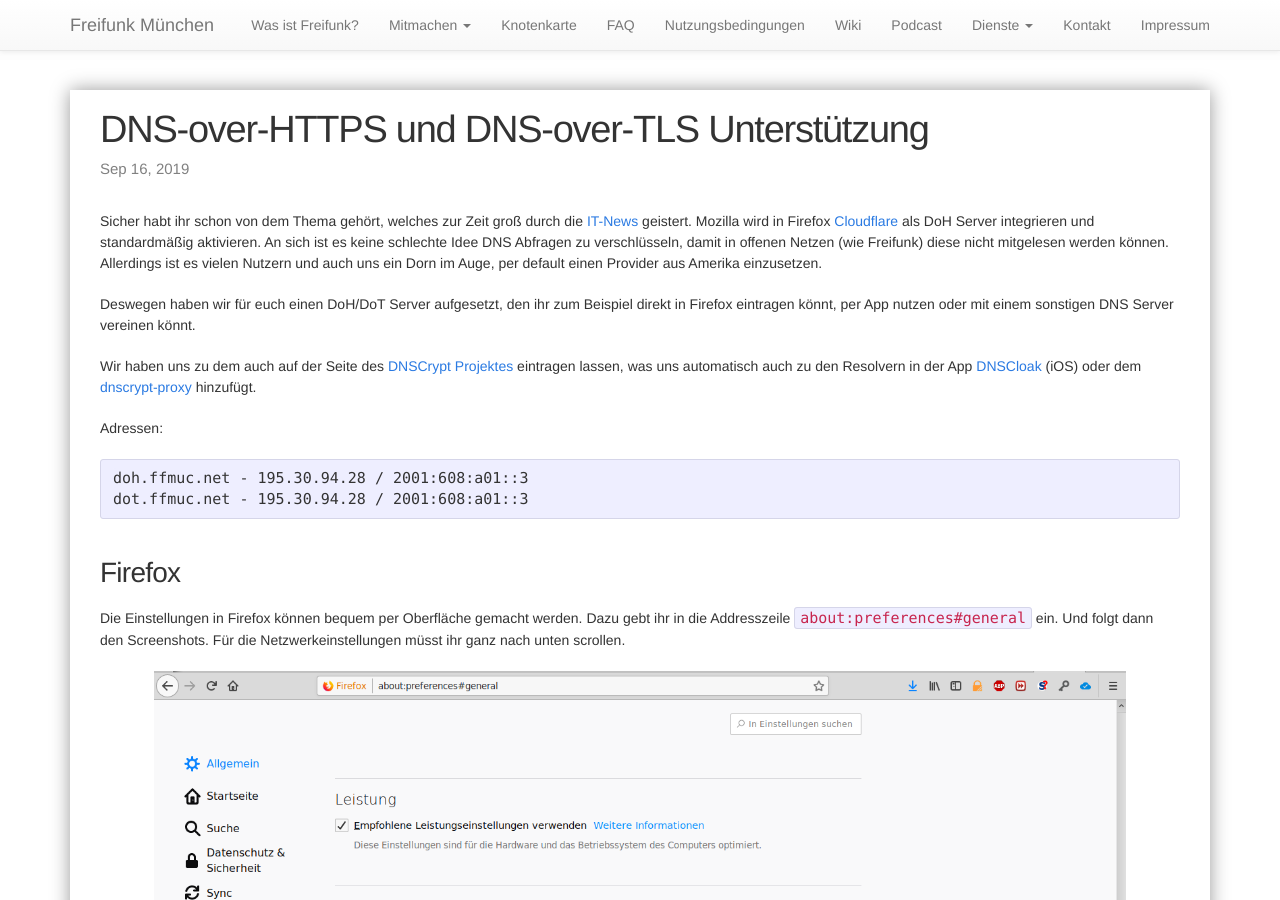
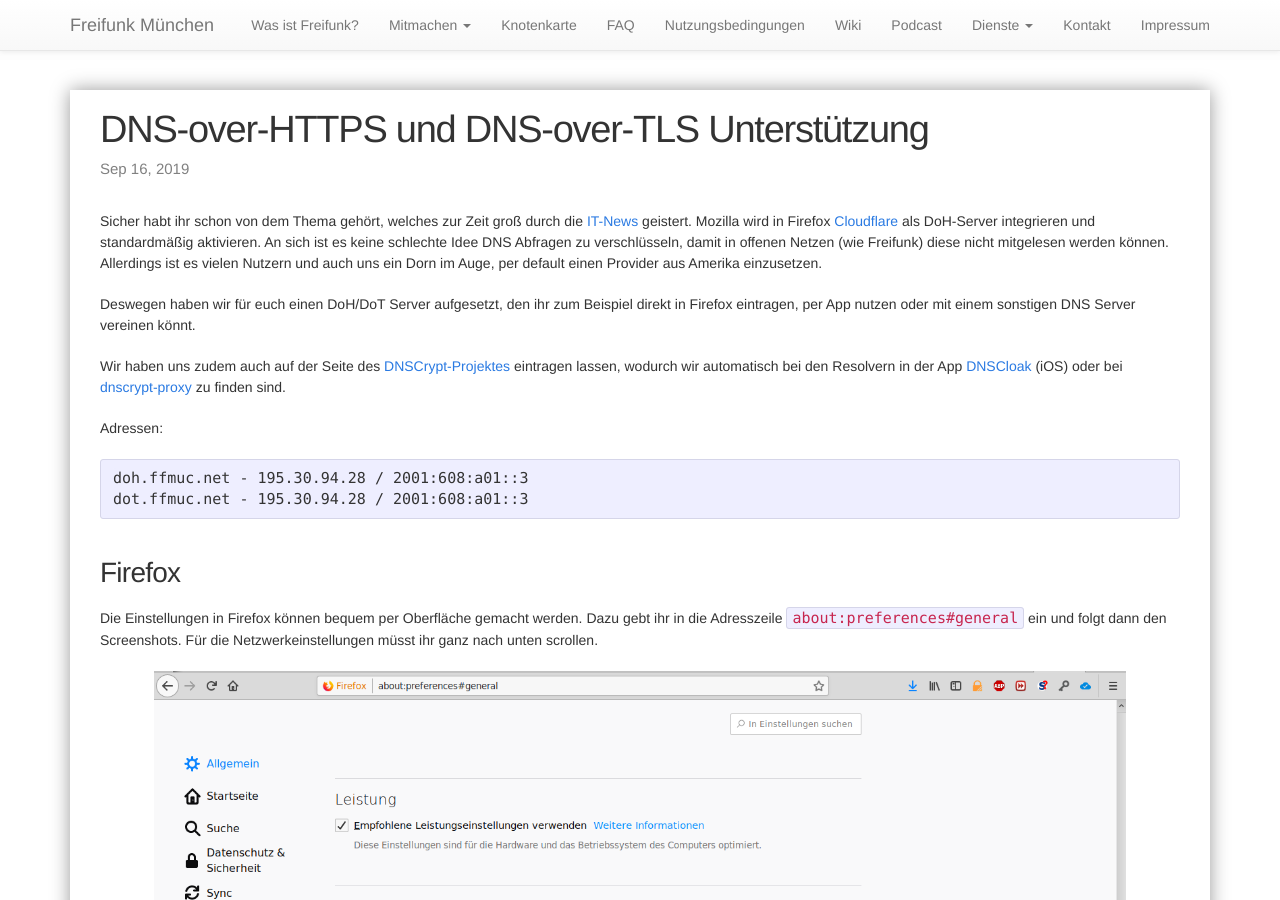
Before and after one commit to freifunkMUC/freifunkmuc.github.io, a Jekyll site: the page built from _posts/2019-09-16-doh-dot-ffmuc.markdown, in a window 1280 px wide and 900 px high. Built offline with Jekyll 4.4.1, drawn with Linux system fonts in a browser that asks for light colours; some of the changed text lies outside the part shown.

Commit message:
rewording and fixes on doh-post

````diff
--- a/_posts/2019-09-16-doh-dot-ffmuc.markdown
+++ b/_posts/2019-09-16-doh-dot-ffmuc.markdown
@@ -5,11 +5,14 @@ date:   2019-09-16 10:00:00
 categories: freifunkmuc
 ---
 
-Sicher habt ihr schon von dem Thema gehört, welches zur Zeit groß durch die [IT-News](https://www.golem.de/news/wegen-cloudflare-openbsd-deaktiviert-doh-im-firefox-browser-1909-143884.html) geistert. Mozilla wird in Firefox [Cloudflare](https://cloudflare.com) als DoH Server integrieren und standardmäßig aktivieren. An sich ist es keine schlechte Idee DNS Abfragen zu verschlüsseln, damit in offenen Netzen (wie Freifunk) diese nicht mitgelesen werden können. Allerdings ist es vielen Nutzern und auch uns ein Dorn im Auge, per default einen Provider aus Amerika einzusetzen.
+Sicher habt ihr schon von dem Thema gehört, welches zur Zeit groß durch die [IT-News](https://www.golem.de/news/wegen-cloudflare-openbsd-deaktiviert-doh-im-firefox-browser-1909-143884.html) geistert.
+Mozilla wird in Firefox [Cloudflare](https://cloudflare.com) als DoH-Server integrieren und standardmäßig aktivieren.
+An sich ist es keine schlechte Idee DNS Abfragen zu verschlüsseln, damit in offenen Netzen (wie Freifunk) diese nicht mitgelesen werden können.
+Allerdings ist es vielen Nutzern und auch uns ein Dorn im Auge, per default einen Provider aus Amerika einzusetzen.
 
-Deswegen haben wir für euch einen DoH/DoT Server aufgesetzt, den ihr zum Beispiel direkt in Firefox eintragen könnt, per App nutzen oder mit einem sonstigen DNS Server vereinen könnt.
+Deswegen haben wir für euch einen DoH/DoT Server aufgesetzt, den ihr zum Beispiel direkt in Firefox eintragen, per App nutzen oder mit einem sonstigen DNS Server vereinen könnt.
 
-Wir haben uns zu dem auch auf der Seite des [DNSCrypt Projektes](https://dnscrypt.info/public-servers/) eintragen lassen, was uns automatisch auch zu den Resolvern in der App [DNSCloak](https://apps.apple.com/de/app/dnscloak-secure-dns-client/id1452162351) (iOS) oder dem [dnscrypt-proxy](https://github.com/DNSCrypt/dnscrypt-proxy) hinzufügt.
+Wir haben uns zudem auch auf der Seite des [DNSCrypt-Projektes](https://dnscrypt.info/public-servers/) eintragen lassen, wodurch wir automatisch bei den Resolvern in der App [DNSCloak](https://apps.apple.com/de/app/dnscloak-secure-dns-client/id1452162351) (iOS) oder bei [dnscrypt-proxy](https://github.com/DNSCrypt/dnscrypt-proxy) zu finden sind.
 
 Adressen:
 
@@ -20,22 +23,24 @@ dot.ffmuc.net - 195.30.94.28 / 2001:608:a01::3
 
 ## Firefox
 
-Die Einstellungen in Firefox können bequem per Oberfläche gemacht werden. Dazu gebt ihr in die Addresszeile `about:preferences#general` ein. Und folgt dann den Screenshots. Für die Netzwerkeinstellungen müsst ihr ganz nach unten scrollen.
+Die Einstellungen in Firefox können bequem per Oberfläche gemacht werden. Dazu gebt ihr in die Adresszeile `about:preferences#general` ein und folgt dann den Screenshots.
+Für die Netzwerkeinstellungen müsst ihr ganz nach unten scrollen.
 
-![Preferences](/assets/doh-network.png)
-![DoHSettings](/assets/doh-settings.png)
+![Preferences](/assets/2019-09-16-doh-firefox-network.png)
+![DoHSettings](/assets/2019-09-16-doh-firefox-settings.png)
 
-Wenn alles geklappt hat, könnt ihr einen [DNSLeak-Test](http://dns-leak.com) machen und das Ergebnis sollte wie folgt aussehen.
+Wenn alles geklappt hat, könnt ihr einen [DNSLeak-Test](http://dns-leak.com) machen und das Ergebnis sollte wie folgt aussehen:
 
-![DoHSuccess](/assets/doh-success.png)
+![DoHSuccess](/assets/2019-09-16-doh-success.png)
 
-## DNSCloak
+## DNSCloak (iOS)
 
-Unter iOS installiert ihr die App DNSCloak und wählt die FFMUC Server per Suche aus.
-![DNSCloak](/assets/dnscloak.jpeg)
+Unter iOS installiert ihr die App DNSCloak und wählt die FFMUC-Server per Suche aus:
+![DNSCloak](/assets/2019-09-16-doh-dnscloak.jpeg)
 
 ## Unbound
-Falls ihr zuhause unbound als Resolver benutzt, ist das hinzufügen eines DoT Servers sehr einfach.
+Falls ihr bei euch unbound als Resolver benutzt, ist das Hinzufügen eines DoT-Servers sehr einfach.
+Ihr fügt zu eurer "normalen" Konfiguration folgendes hinzu:
 
 ```
  forward-zone:
@@ -50,5 +55,5 @@ Natürlich gibt es auch eine ausführliche [Statusseite](https://stats.ffmuc.net
 ## Mehr zum Thema
 Wer noch mehr zu dem Thema wissen möchte, dem seien folgende Talks (englisch) empfohlen:
 
-- [NLNOG 2019 - DNS over HTTPS considerations - Bert Hubert](https://www.youtube.com/watch?v=pjin3nv8jAo&list=PLZZnjVUUZQgTAnr0nREB_MP4T8a13Qi8n)
+- [NLNOG 2019 - DNS over HTTPS considerations - Bert Hubert](https://www.youtube.com/watch?v=pjin3nv8jAo)
 - [CCCamp 2019 - DoH or Don't](https://media.ccc.de/v/Camp2019-10213-doh_or_don_t )
````
Also changed, not shown: assets/2019-09-16-doh-dnscloak.jpeg (renamed from assets/dnscloak.jpeg), assets/2019-09-16-doh-firefox-network.png (renamed from assets/doh-network.png), assets/2019-09-16-doh-firefox-settings.png (renamed from assets/doh-settings.png), assets/2019-09-16-doh-success.png (renamed from assets/doh-success.png).
